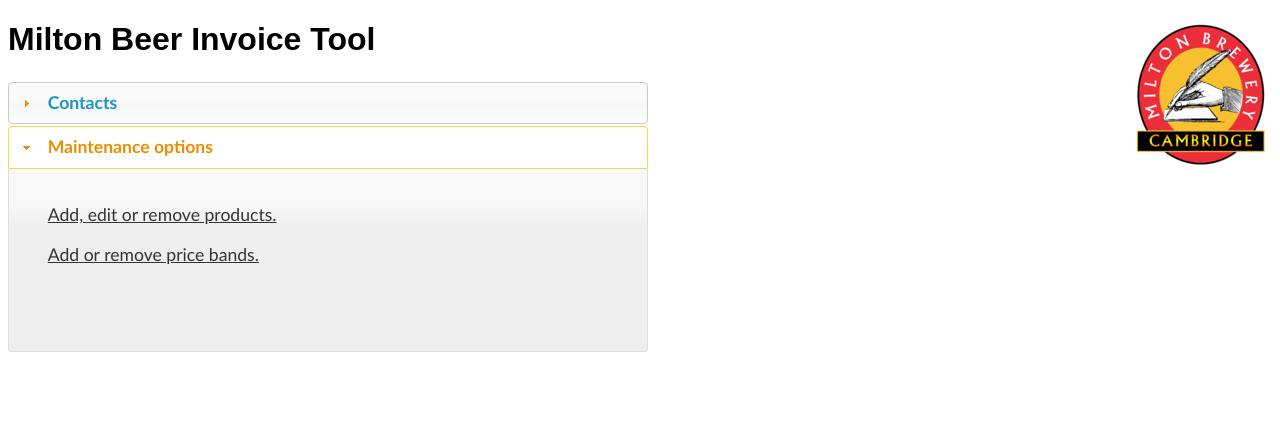
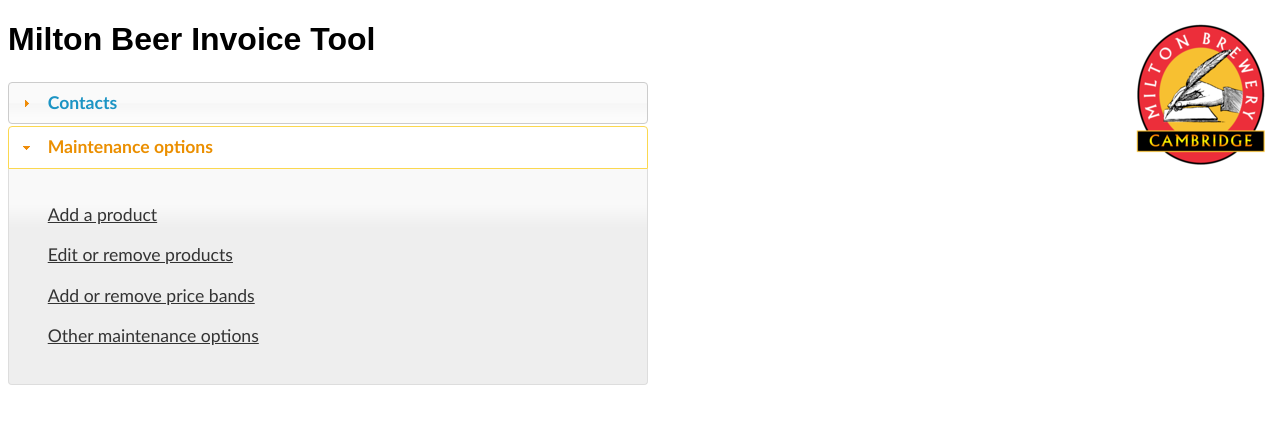
Before and after one commit to miltonbrewery/miltonxero, a Django app: page / in a window 1280 px wide, after a click on "Maintenance options". Shown: the top 424 px of the page. Run offline with Django 3.2, Linux system fonts and the light colour scheme; the visitor is signed in with stand-in values (Sample User, id 1); data that the repository does not hold is empty; some libraries are stand-ins or nearby versions.

Commit message:
More links

```diff
--- a/invoicer/templates/invoicer/invoice.html
+++ b/invoicer/templates/invoicer/invoice.html
@@ -89,7 +89,7 @@
       {% endfor %}
     </tbody>
   </table>
-  <p><a href="{% url 'invoicer.views.product' %}" target="_blank">New product</a></p>
+  <p><a href="{% url 'invoicer.views.product' %}" target="_blank">New product.</a> (Follow link from price/barrel to edit existing products.)</p>
   <input type="submit" name="save" value="Save / update">
   <input type="submit" name="send" value="Send to Xero">
 </form>
--- a/invoicer/templates/invoicer/startinvoice.html
+++ b/invoicer/templates/invoicer/startinvoice.html
@@ -35,8 +35,9 @@ contact.  (Contacts cannot be removed once added.)</a></p>
   </div>
   <h3>Maintenance options</h3>
   <div>
-    <p><a href="{% url "admin:invoicer_product_changelist" %}">Add,
-edit or remove products.</a></p>
+    <p><a href="{% url "invoicer.views.product" %}"
+    target="_blank">Add a product</a></p>
+    <p><a href="{% url "admin:invoicer_product_changelist" %}">Edit or remove products</a></p>
 
     {% if bands %}
     <p>View or update a price band:</p>
@@ -48,7 +49,9 @@ edit or remove products.</a></p>
     {% endif %}
 
     <p><a href="{% url "admin:invoicer_priceband_changelist" %}">Add
-    or remove price bands.</a></p>
+	or remove price bands</a></p>
+
+    <p><a href="{% url "admin:index" %}">Other maintenance options</a></p>
   </div>
 </div>
 </div>
```
